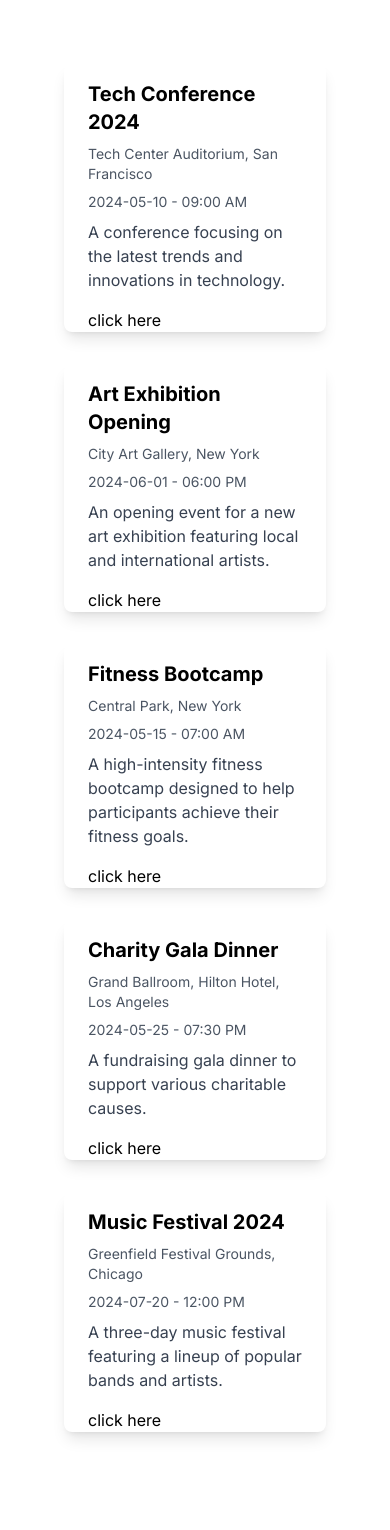
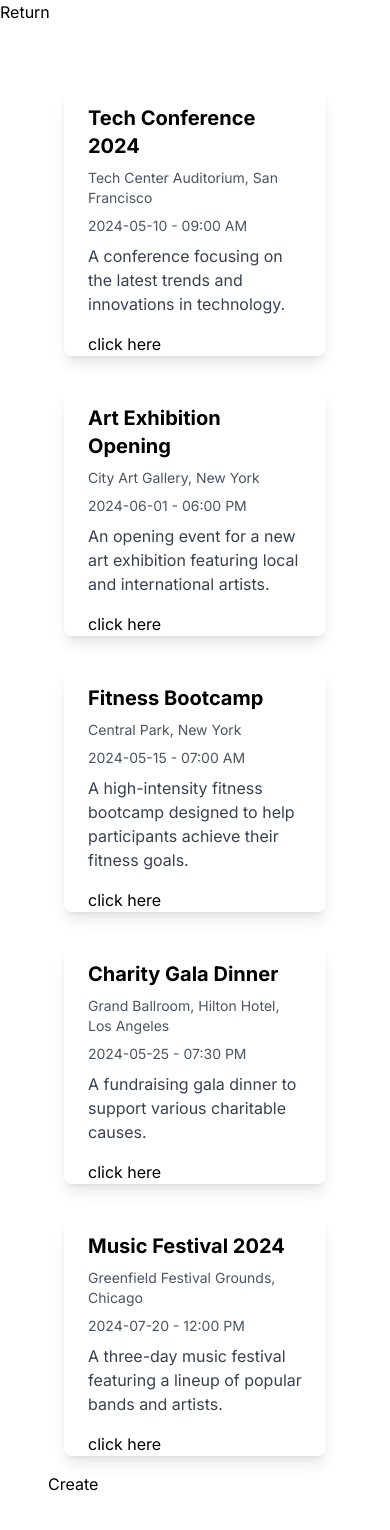
Before and after one commit to jaussems/byte24-assesment, a Next.js app: page /dashboard in a window 390 px wide. Shown: the top 1530 px of the page. Before the commit the page ends 1496 px from the top, so only its background shows below. Built offline with nearby package versions, Linux system fonts and the light colour scheme.

Commit message:
added eventform moved link to parent, updated styling

```diff
--- a/app/dashboard/layout.tsx
+++ b/app/dashboard/layout.tsx
@@ -1,8 +1,9 @@
+import Link from "next/link";
+
 export default function Layout({ children }: { children: React.ReactNode }) {
     return (
       <div className="flex h-screen flex-col md:flex-row md:overflow-hidden">
-        <div className="w-full flex-none md:w-64">
-        </div>
+        <Link href={"/dashboard"}>Return</Link>
         <div className="flex-grow p-6 md:overflow-y-auto md:p-12">{children}</div>
       </div>
     );
--- a/app/dashboard/page.tsx
+++ b/app/dashboard/page.tsx
@@ -1,3 +1,4 @@
+import Link from "next/link";
 import dummyEvents from "../lib/dummy-data";
 import { EventCard } from "../ui/event-card";
 
@@ -10,6 +11,7 @@ export default function Home() {
      <EventCard key={index} eventInfo={eventInfo} />
     )
     })}
+    <Link href={"/dashboard/event/create"}>Create</Link>
       </main>
     );
   }
--- a/app/ui/event-form.tsx
+++ b/app/ui/event-form.tsx
@@ -67,7 +67,7 @@ export function EventForm() {
           required
         />
       </div>
-    <Button type="submit">Create Event</Button>
+    <Button className="" type="submit">Create Event</Button>
     </form>
   );
 }
```
